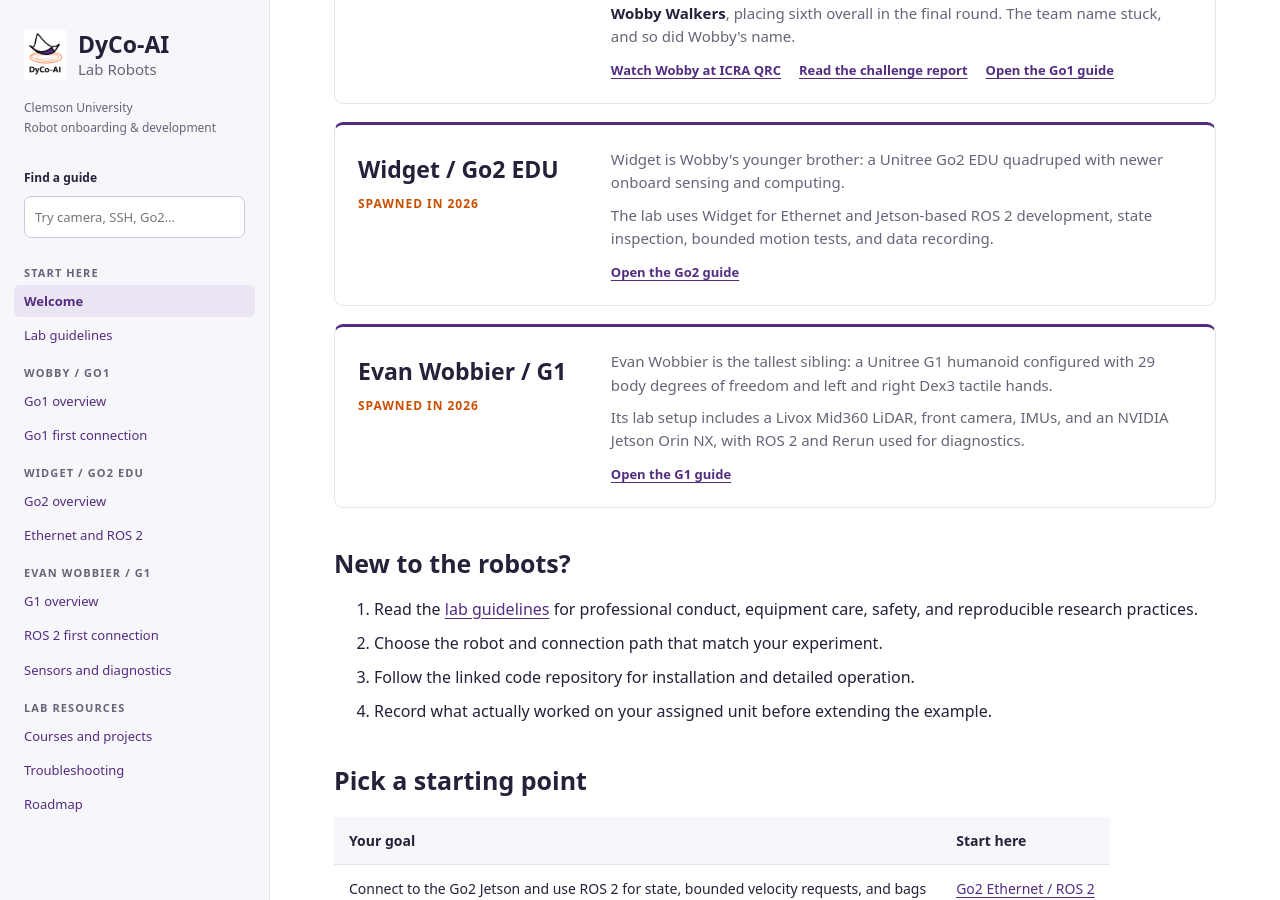
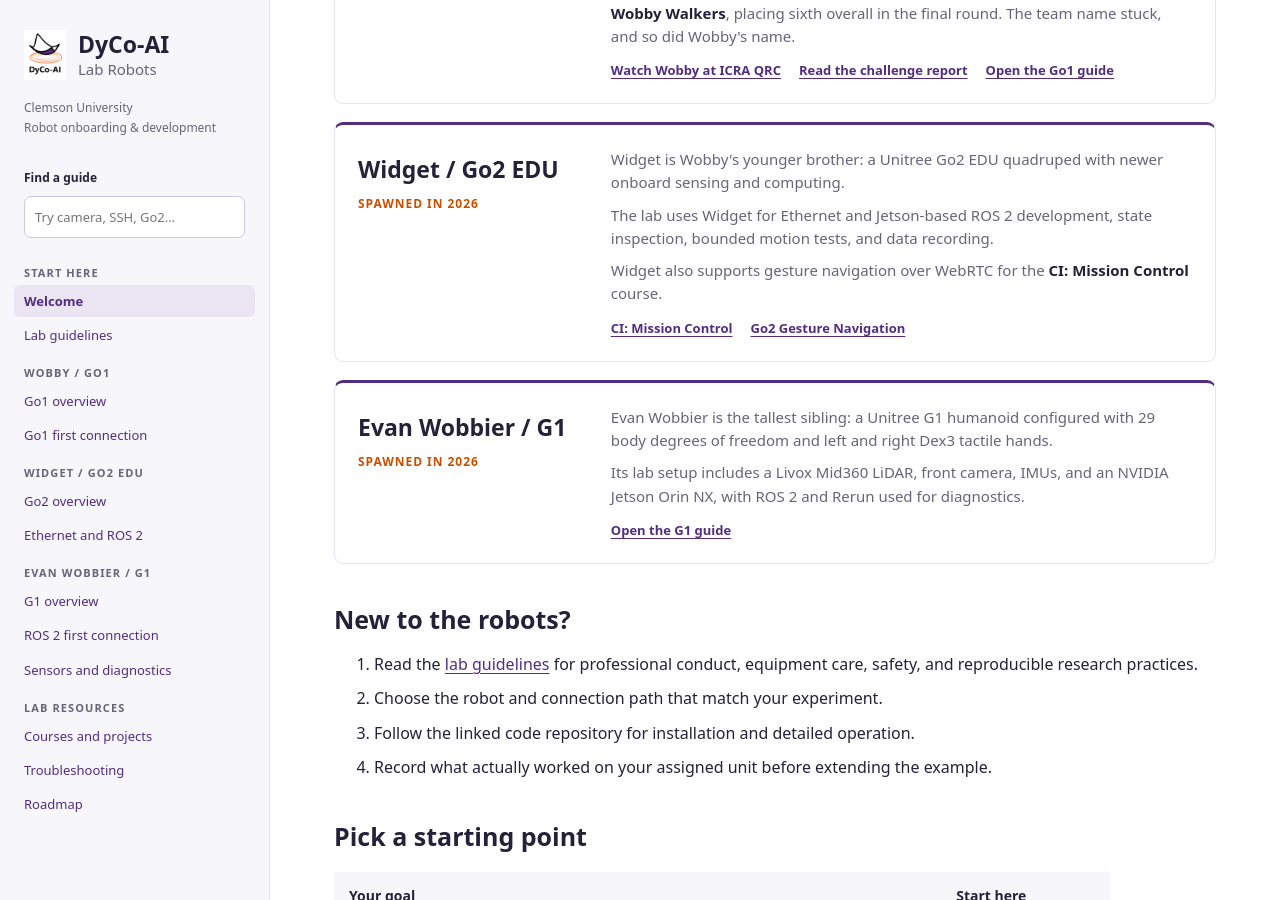
Before and after one commit to DyCo-AI/lab-robots, a Jekyll site: the page built from docs/index.md, in a window 1280 px wide and 900 px high, scrolled down 658 px. Built offline with Jekyll 4.4.1, drawn with Linux system fonts in a browser that asks for light colours.

Commit message:
Highlight Go2 gesture navigation projects

```diff
--- a/docs/index.md
+++ b/docs/index.md
@@ -38,7 +38,8 @@ description: "Choose a robot and find its connection, sensor, and development gu
     <div class="robot-card-copy">
       <p>Widget is Wobby's younger brother: a Unitree Go2 EDU quadruped with newer onboard sensing and computing.</p>
       <p>The lab uses Widget for Ethernet and Jetson-based ROS 2 development, state inspection, bounded motion tests, and data recording.</p>
-      <p class="robot-links"><a href="{{ '/go2/' | relative_url }}">Open the Go2 guide</a></p>
+      <p>Widget also supports gesture navigation over WebRTC for the <strong>CI: Mission Control</strong> course.</p>
+      <p class="robot-links"><a href="https://dyco-ai.github.io/go1_gesture_tracking/">CI: Mission Control</a><a href="https://github.com/sriram-2502/go2-gesture-nav">Go2 Gesture Navigation</a></p>
     </div>
   </article>
   <article class="card robot-card">
```
